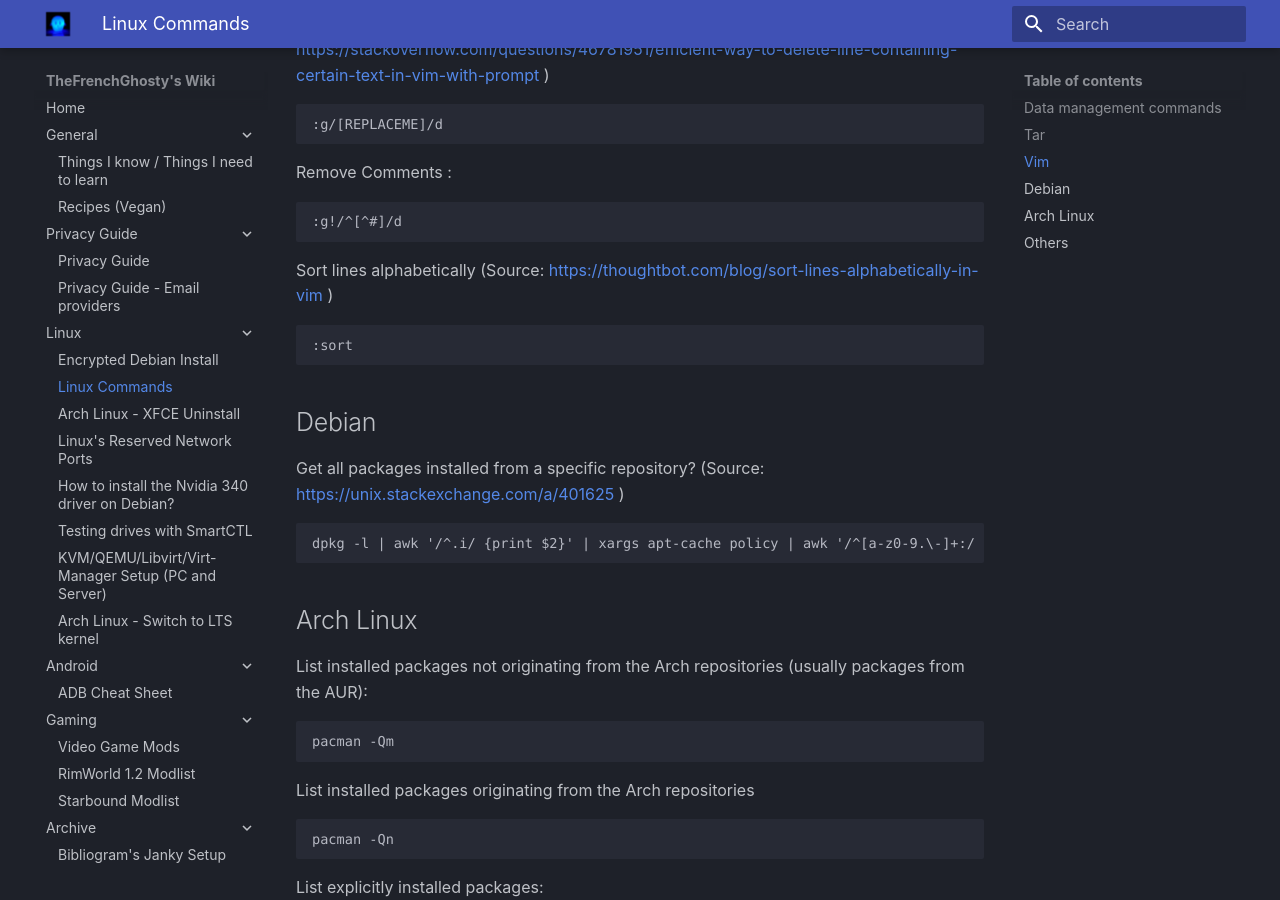
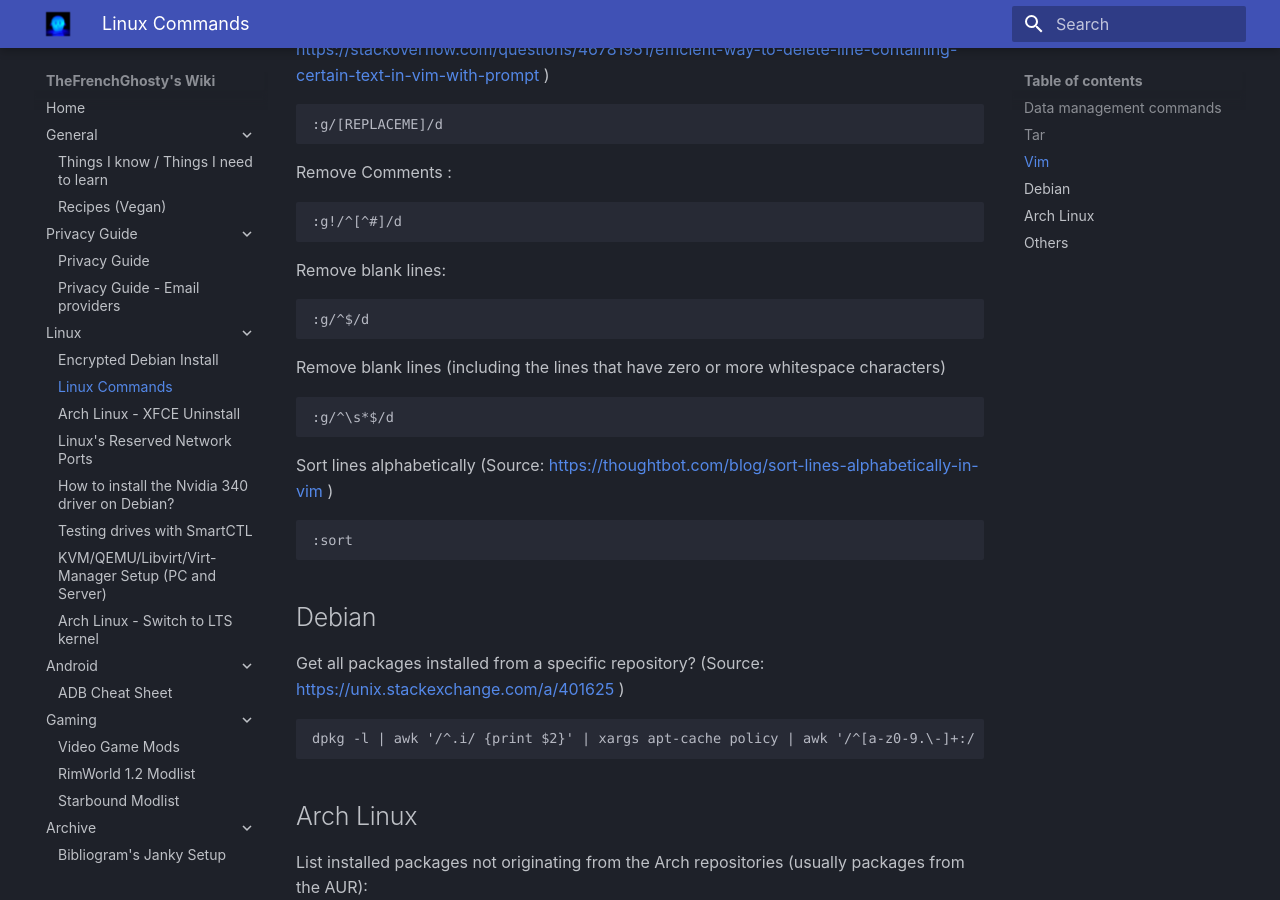
Before and after one commit to TheFrenchGhosty/wiki.thefrenchghosty.me, an MkDocs documentation site: the page built from docs/linux/linux-commands.md, in a window 1280 px wide and 900 px high, scrolled down 2290 px. Built offline with MkDocs 1.6.1 and Material for MkDocs 9.7.7, drawn with Linux system fonts in a browser that asks for light colours.

Commit message:
Add more vim commands

````diff
--- a/docs/linux/linux-commands.md
+++ b/docs/linux/linux-commands.md
@@ -109,6 +109,16 @@ Remove Comments :
 :g!/^[^#]/d
 ```
 
+Remove blank lines:
+```
+:g/^$/d
+```
+
+Remove blank lines (including the lines that have zero or more whitespace characters)
+```
+:g/^\s*$/d
+```
+
 Sort lines alphabetically (Source: https://thoughtbot.com/blog/sort-lines-alphabetically-in-vim )
 
 ```
````
